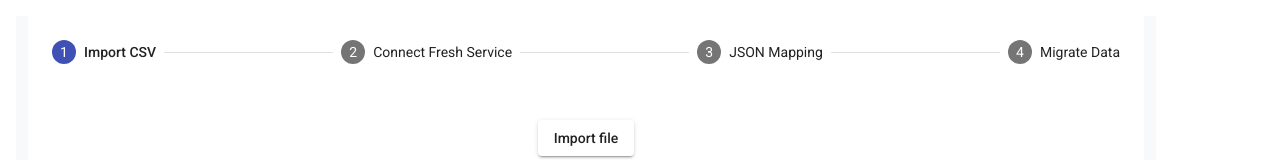
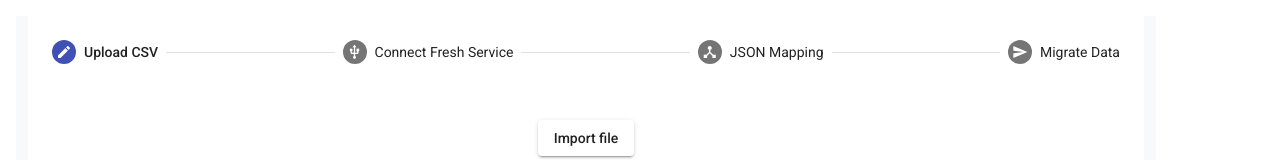
Before and after one commit to vikram-apiplatform/freshservice, an Angular app: page / in a window 1280 px wide. Shown: the top 160 px of the page. Built offline with nearby package versions, Linux system fonts and the light colour scheme.

Commit message:
icons added

```diff
--- a/src/app/app.component.html
+++ b/src/app/app.component.html
@@ -1,21 +1,32 @@
 <div class="container" style="background-color: #f8f9fa; margin: 1rem;">
   <mat-stepper #stepper>
-    <mat-step>
-      <ng-template matStepLabel>Import CSV</ng-template>
+    <mat-step label="Upload CSV" state="upload">
       <div class="col-12" style="text-align: center;margin-top: 2rem;">
         <button mat-raised-button (click)="uploadFile()">
           Import file
       </button>
       </div>
     </mat-step>
-    <mat-step>
-      <ng-template matStepLabel>Connect Fresh Service</ng-template>
+    <mat-step label="Connect Fresh Service" state="connect">
+
     </mat-step>
-    <mat-step>
-      <ng-template matStepLabel>JSON Mapping</ng-template>
+    <mat-step label="JSON Mapping" state="mapping">
+
     </mat-step>
-    <mat-step>
-      <ng-template matStepLabel>Migrate Data</ng-template>
+    <mat-step label="Migrate Data" state="data">
     </mat-step>
+
+    <ng-template matStepperIcon="upload">
+      <mat-icon>publish</mat-icon>
+    </ng-template>
+    <ng-template matStepperIcon="connect">
+      <mat-icon>usb</mat-icon>
+    </ng-template>
+    <ng-template matStepperIcon="mapping">
+      <mat-icon>device_hub</mat-icon>
+    </ng-template>
+    <ng-template matStepperIcon="data">
+      <mat-icon>send</mat-icon>
+    </ng-template>
   </mat-stepper>
 </div>
--- a/src/app/app.component.ts
+++ b/src/app/app.component.ts
@@ -3,11 +3,18 @@ import { MatDialog } from '@angular/material/dialog';
 import { ImportFileDialogComponent } from './import-file-dialog/import-file-dialog.component';
 import { MatSnackBar } from '@angular/material/snack-bar';
 import { ApiService } from './api.service';
+import {STEPPER_GLOBAL_OPTIONS} from '@angular/cdk/stepper';
 
 @Component({
   selector: 'app-root',
   templateUrl: './app.component.html',
-  styleUrls: ['./app.component.scss']
+  styleUrls: ['./app.component.scss'],
+  providers: [
+    {
+      provide: STEPPER_GLOBAL_OPTIONS,
+      useValue: {displayDefaultIndicatorType: false},
+    },
+  ],
 })
 export class AppComponent {
 
```
